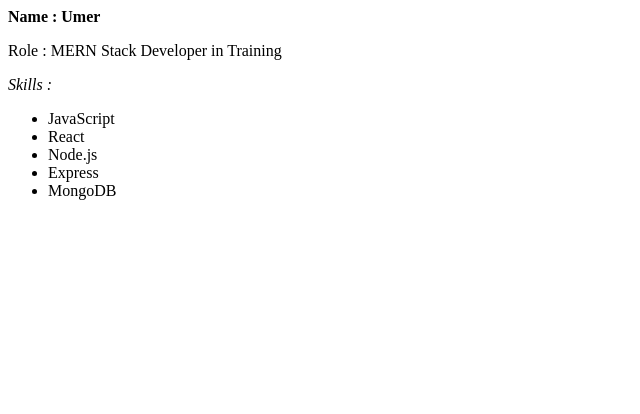
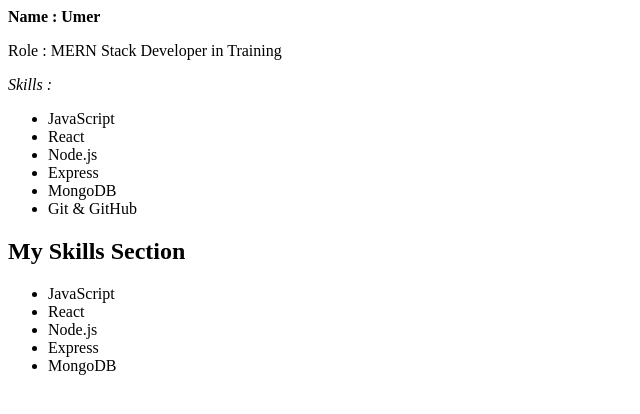
Before and after one commit to muhammadumer0225/DevQuest, a plain HTML site: page profile.html in a window 1280 px wide. Shown: the whole page, without its empty margins (0-640 px from the left). Drawn offline with Linux system fonts and the light colour scheme.

Commit message:
Add developer skills section

```diff
--- a/profile.html
+++ b/profile.html
@@ -15,6 +15,18 @@
         <li>Node.js</li>
         <li>Express</li>
         <li>MongoDB</li>
+        <li>Git & GitHub</li>
     </ul>
+
+    <h2>My Skills Section</h2>
+    <section>
+        <ul>
+            <li>JavaScript</li>
+            <li>React</li>
+            <li>Node.js</li>
+            <li>Express</li>
+            <li>MongoDB</li>
+        </ul>
+    </section>
 </body>
 </html>
```
